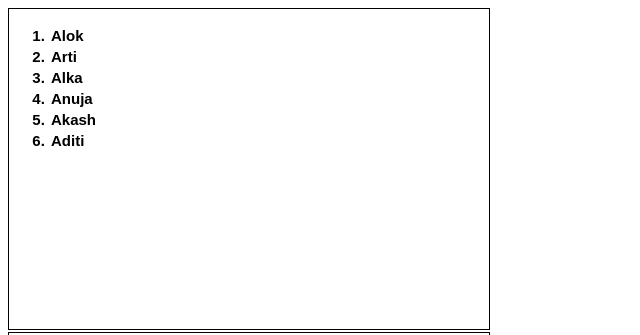
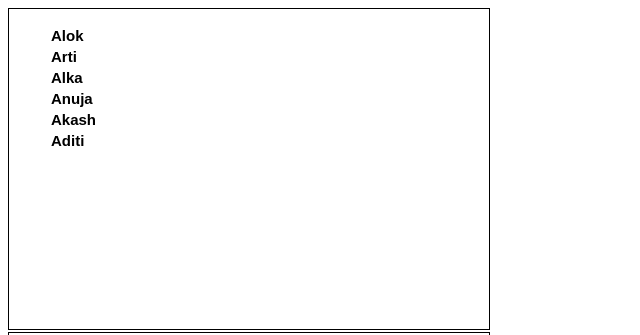
Before and after one commit to alokranjan1000/Cat-Clicker, a plain HTML site: page index.html in a window 1280 px wide. Shown: the top 335 px of the page, 0-640 px from the left. Drawn offline with Linux system fonts and the light colour scheme.

Commit message:
updated the js file to render the catlist

```diff
--- a/index.html
+++ b/index.html
@@ -9,15 +9,15 @@
   <body>
     <main>
       <section class = "container">
-        <div id = "catlistcontainer">
-          <ol>
+        <div class = "catlistcontainer">
+          <ul class =  "catlist">
             <li class ="cat_list">Alok</li>
             <li class ="cat_list">Arti</li>
             <li class ="cat_list">Alka</li>
             <li class ="cat_list">Anuja</li>
             <li class ="cat_list">Akash</li>
             <li class ="cat_list">Aditi</li>
-          </ol>
+          </ul>
         </div>
         <div id = "catdetailscontainer">
           <!-- To display cat image and other details -->
--- a/main.js
+++ b/main.js
@@ -8,7 +8,27 @@ const model = [
     {
         name: "Arti",
         image: "./img/cattwo.jpg",
-        clicks: 3
+        clicks: 0
+    },
+    {
+        name: "Alka",
+        image: "./img/catthree.jpg",
+        clicks: 0
+    },
+    {
+        name: "Anuja",
+        image: "./img/catfour.jpg",
+        clicks: 0
+    },
+    {
+        name: "Akash",
+        image: "./img/catfive.jpg",
+        clicks: 0
+    },
+    {
+        name: "Aditi",
+        image: "./img/catsix.jpg",
+        clicks: 0
     }
 ]
 
@@ -17,6 +37,8 @@ const octopus = function(){
     var selectedCat = model[0];
 
     function init(){
+        listView.render(model);
+        listView.init();
         catView.init();
         catView.render(selectedCat);
     }
@@ -25,9 +47,18 @@ const octopus = function(){
         selectedCat.clicks++;
         catView.render(selectedCat);
     }
+
+    function updateCurrentCat(name){
+        selectedCat = model.find((cat)=>{
+            return cat.name === name;
+        });
+        catView.render(selectedCat);
+    }
+
     return {
         init: init,
-        catWasClicked: catWasClicked
+        catWasClicked: catWasClicked,
+        updateCurrentCat: updateCurrentCat
     }
 }();
 
@@ -55,4 +86,27 @@ const catView = function(){
     }
 }();
 
+const listView = function(){
+    const listDisplay = document.querySelector(".catlist");
+
+    function init(){
+        listDisplay.addEventListener("click", function(e){
+            console.log(e.target.textContent);
+            octopus.updateCurrentCat(e.target.textContent);
+        })
+    }
+
+    function render(cats){
+        listDisplay.innerHTML = '';
+        cats.forEach((cat)=>{
+            listDisplay.innerHTML += `<li class ="cat_list">${cat.name}</li>`;
+        })
+    }
+
+    return{
+        render,
+        init
+    }
+}();
+
 document.addEventListener("DOMContentLoaded", octopus.init)
--- a/styles.css
+++ b/styles.css
@@ -1,14 +1,18 @@
-container {
+.container {
   width: 100%;
   /* display: flex;
   flex-wrap: wrap; */
 }
 
-#catlistcontainer{
+.catlistcontainer{
   width: 30em;
   height: 20em;
   border: 1px solid black;
   margin-bottom: 2px;
+}
+
+.catlist{
+  list-style: none;
 }
 
 li{
```
